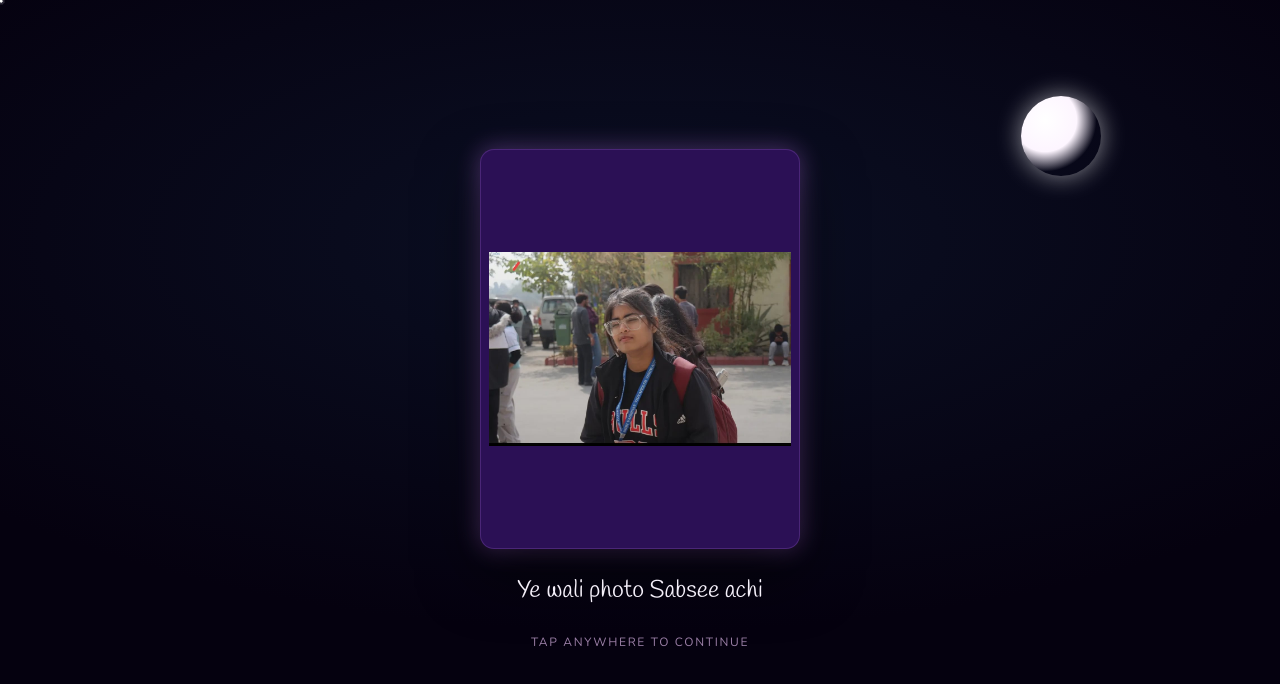
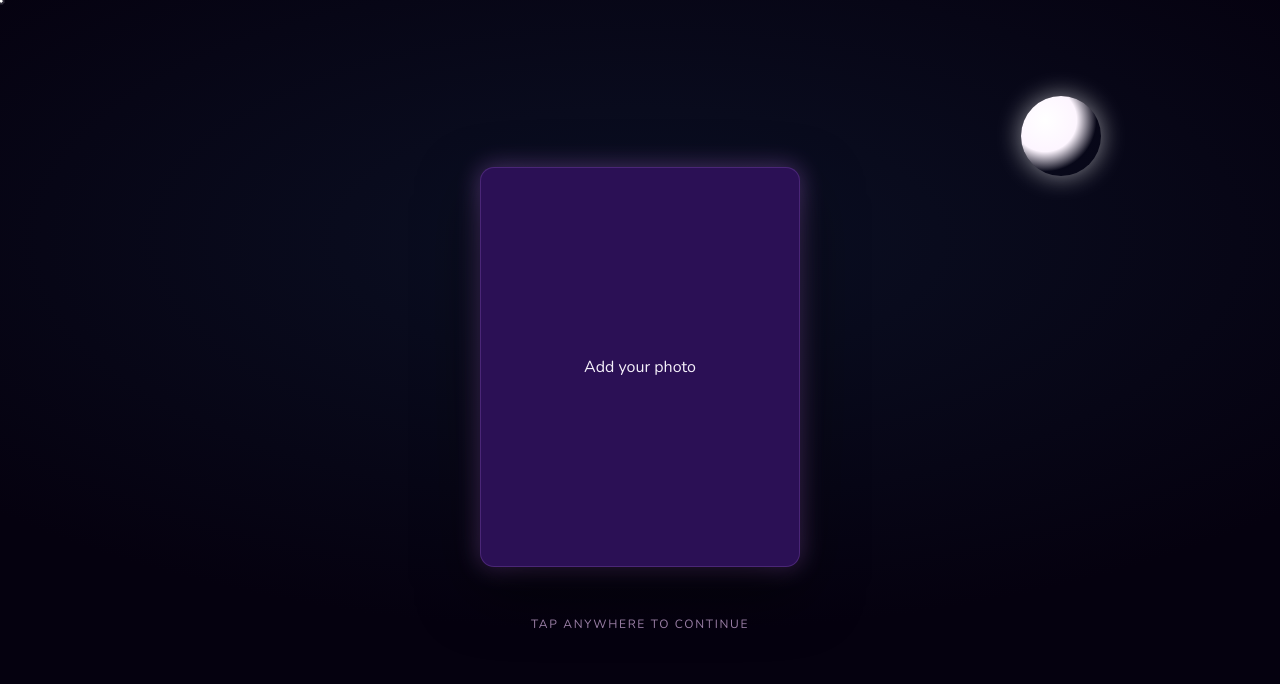
Before and after one commit to gopalsongara/projectvelentine, a React (Vite) app: page / in a window 1280 px wide. Shown: the top 684 px of the page. Built offline with nearby package versions, Linux system fonts and the light colour scheme.

Commit message:
Modify PhotoScreen to add header and remove image
Updated the PhotoScreen component to include a header and removed the image display.

```diff
--- a/src/components/PhotoScreen.jsx
+++ b/src/components/PhotoScreen.jsx
@@ -1,5 +1,5 @@
 import React from "react";
-import firstimg from "../assets/img/firstimg.jpeg";
+
 
 
 // First photo screen – anime night-sky + existing tap-to-continue flow
@@ -22,16 +22,12 @@ const PhotoScreen = ({ onNext }) => {
 
       <div className="photo-inner">
         <div className="photo-frame">
-          <img
-            src={firstimg}
-            alt="First memory"
-            className="photo-img"
-          />
+        <h1> Add your photo </h1>
 
         </div>
 
         <p className="headline headline--subtle">
-          Ye wali photo Sabsee achi
+
         </p>
         <p className="hint-text">Tap anywhere to continue</p>
       </div>
```
